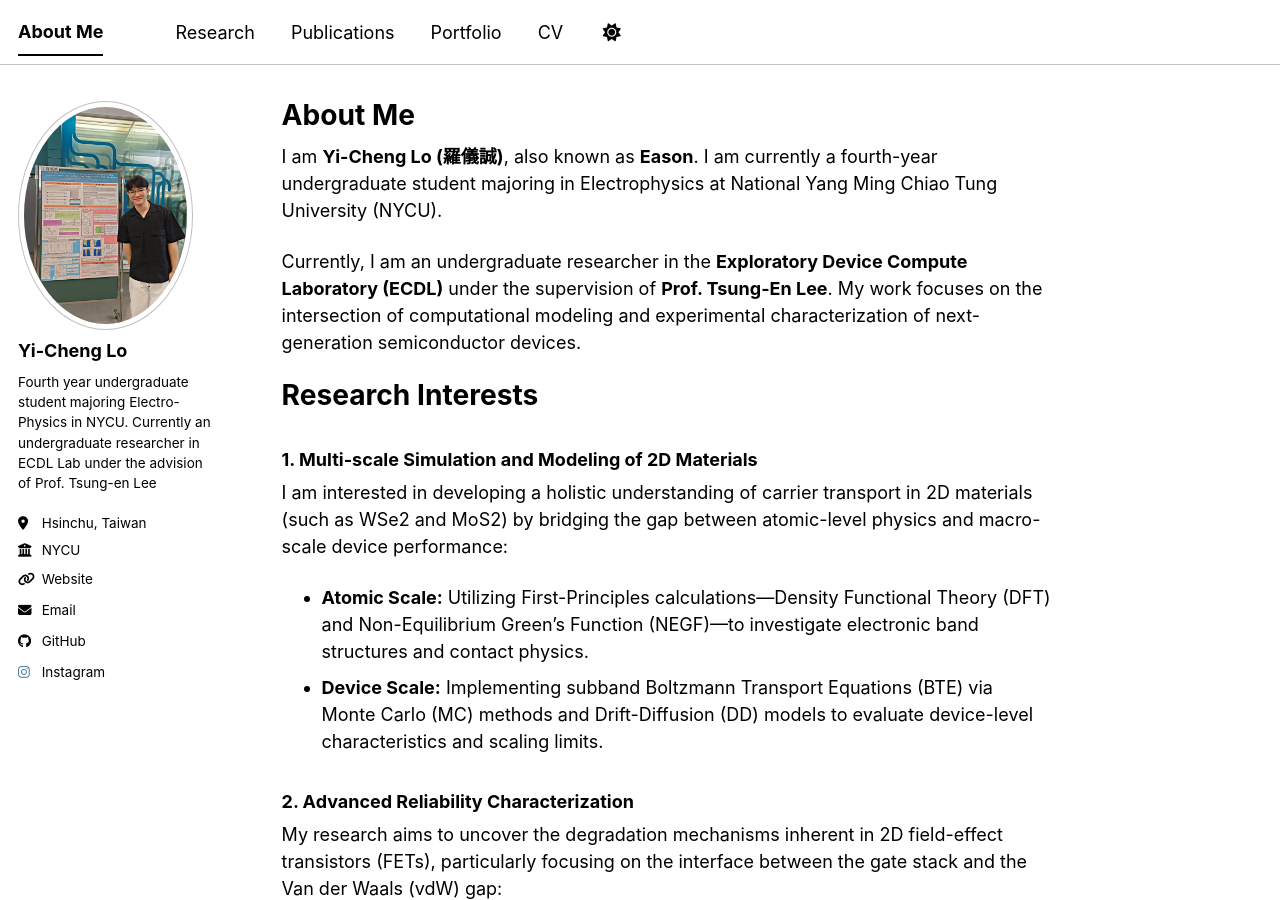
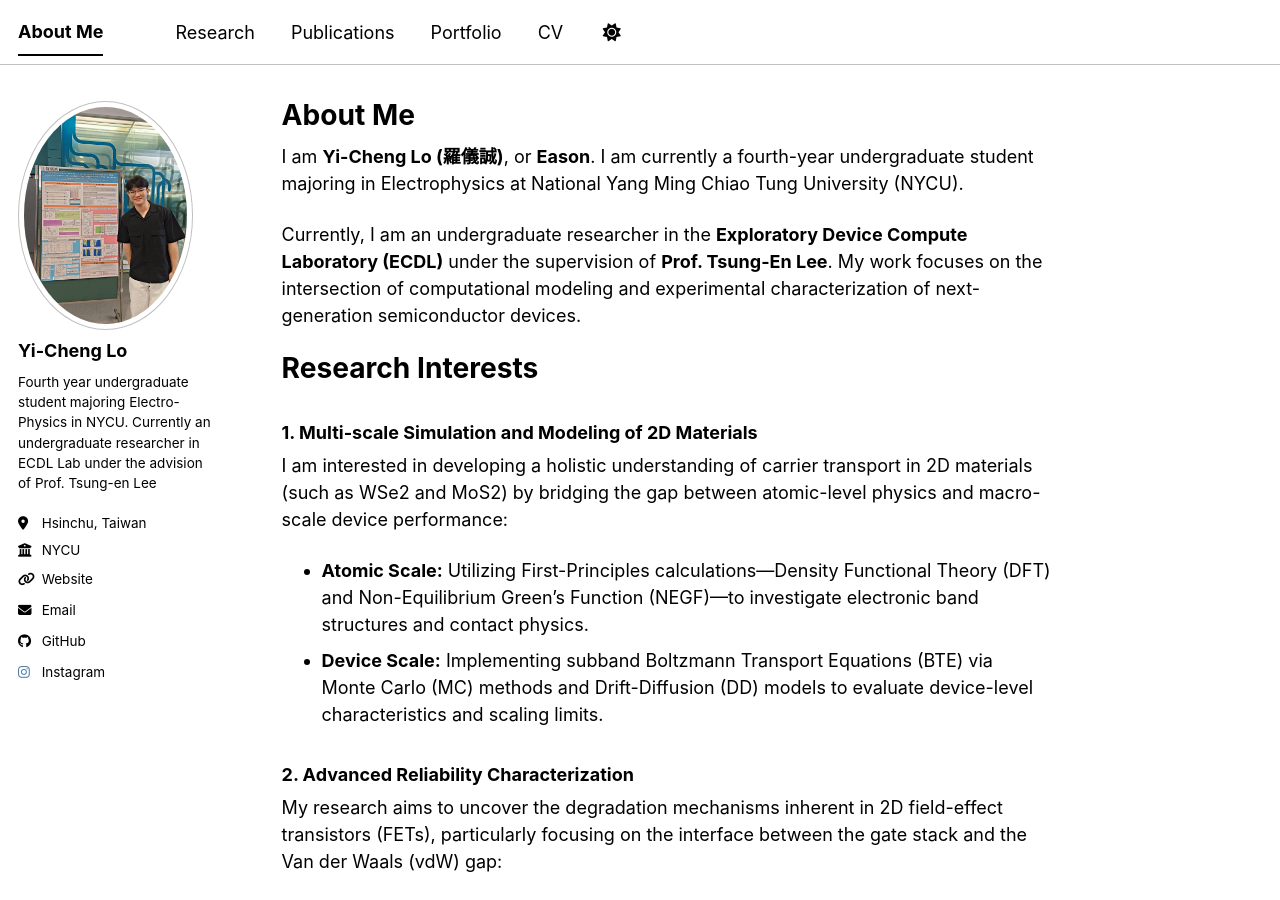
Before and after one commit to Deulgisocute/easonlocv, a Jekyll site: the page built from _pages/about.md, in a window 1280 px wide and 900 px high. Built offline with Jekyll 4.4.1, drawn with Linux system fonts in a browser that asks for light colours; a script bundle is joined from its source files by our own code; library files that are not in the unit come from our copies.

Commit message:
Update about.md

```diff
--- a/_pages/about.md
+++ b/_pages/about.md
@@ -6,7 +6,7 @@ redirect_from:
   - /about/
   - /about.html
 ---
-I am **Yi-Cheng Lo (羅儀誠)**, also known as **Eason**. I am currently a fourth-year undergraduate student majoring in Electrophysics at National Yang Ming Chiao Tung University (NYCU).
+I am **Yi-Cheng Lo (羅儀誠)**, or **Eason**. I am currently a fourth-year undergraduate student majoring in Electrophysics at National Yang Ming Chiao Tung University (NYCU).
 
 Currently, I am an undergraduate researcher in the **Exploratory Device Compute Laboratory (ECDL)** under the supervision of **Prof. Tsung-En Lee**. My work focuses on the intersection of computational modeling and experimental characterization of next-generation semiconductor devices.
 
```
